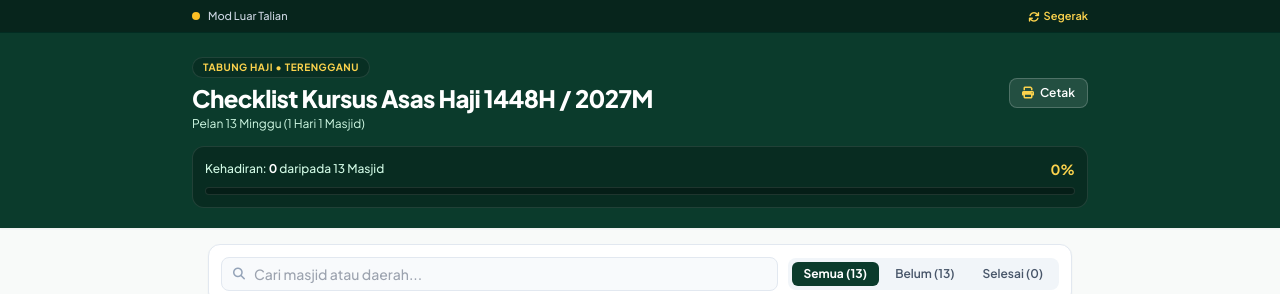
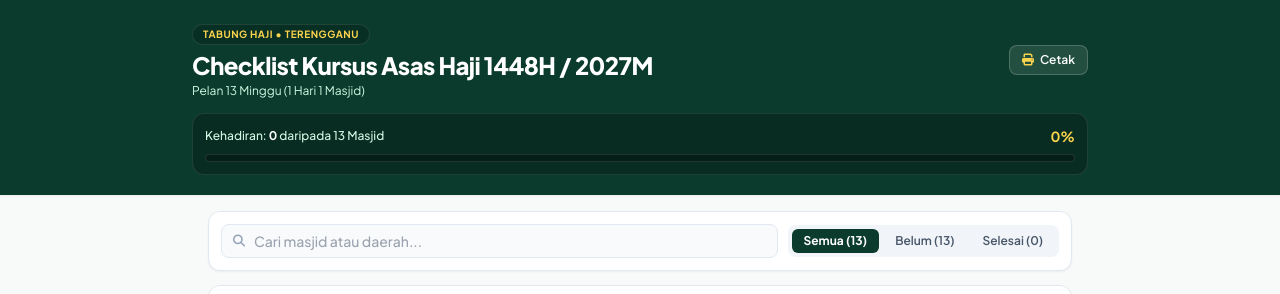
Before and after one commit to devopsett/kursushaji1448h, a plain HTML site: page index.html in a window 1280 px wide. Shown: the top 294 px of the page. Drawn offline with nearby package versions, Linux system fonts and the light colour scheme; no server answers.

Commit message:
Remove Bar Status Cloud section from index.html
Removed the Bar Status Cloud section from the HTML.

```diff
--- a/index.html
+++ b/index.html
@@ -44,20 +44,6 @@
   </style>
 </head>
 <body class="bg-[#F8FAF9] text-slate-800 font-sans min-h-screen flex flex-col antialiased">
-
-  <!-- Bar Status Cloud -->
-  <aside class="bg-brand-dark text-slate-300 text-xs py-2 px-4 no-print border-b border-emerald-950">
-    <div class="max-w-4xl mx-auto flex items-center justify-between gap-2">
-      <div class="flex items-center gap-2">
-        <span id="syncDot" class="w-2 h-2 rounded-full bg-slate-400"></span>
-        <span id="syncLabel" class="text-[11px] font-medium">Memeriksa sambungan...</span>
-      </div>
-      <button onclick="muatDataCloud()" class="text-amber-300 hover:text-white text-[11px] font-semibold flex items-center gap-1">
-        <i class="fa-solid fa-arrows-rotate" id="syncIcon"></i>
-        <span>Segerak</span>
-      </button>
-    </div>
-  </aside>
 
   <!-- Pengepala Utama -->
   <header class="bg-brand-green text-white py-5 px-4 shadow-sm no-print">
```
